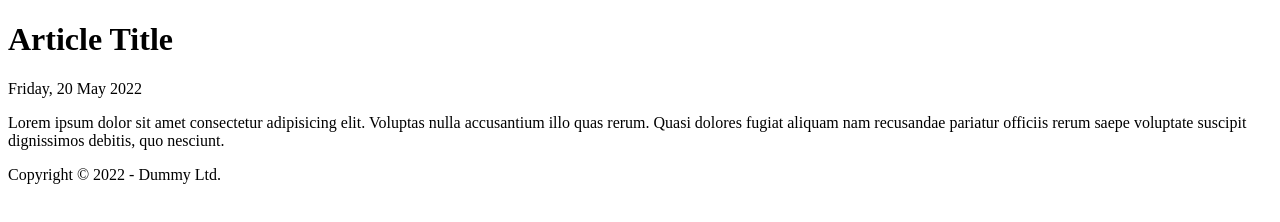
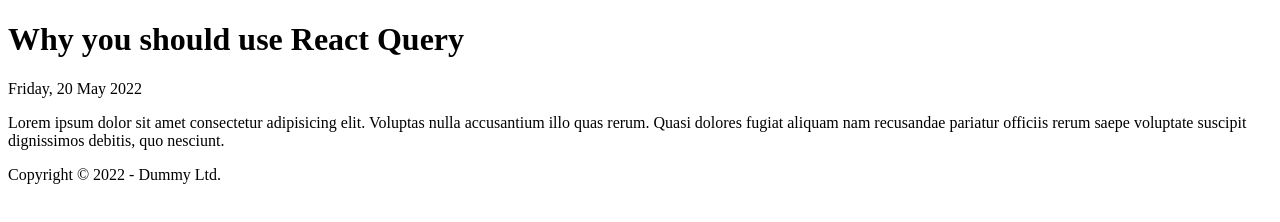
Before and after one commit to gattigaga/learn-rebase, a plain HTML site: page index.html in a window 1280 px wide. Drawn offline with Linux system fonts and the light colour scheme.

Commit message:
F3 - Fix title

```diff
--- a/index.html
+++ b/index.html
@@ -7,7 +7,7 @@
     <title>Document</title>
   </head>
   <body>
-    <h1>Article Title</h1>
+    <h1>Why you should use React Query</h1>
     <p>Friday, 20 May 2022</p>
     <p>
       Lorem ipsum dolor sit amet consectetur adipisicing elit. Voluptas nulla
```
